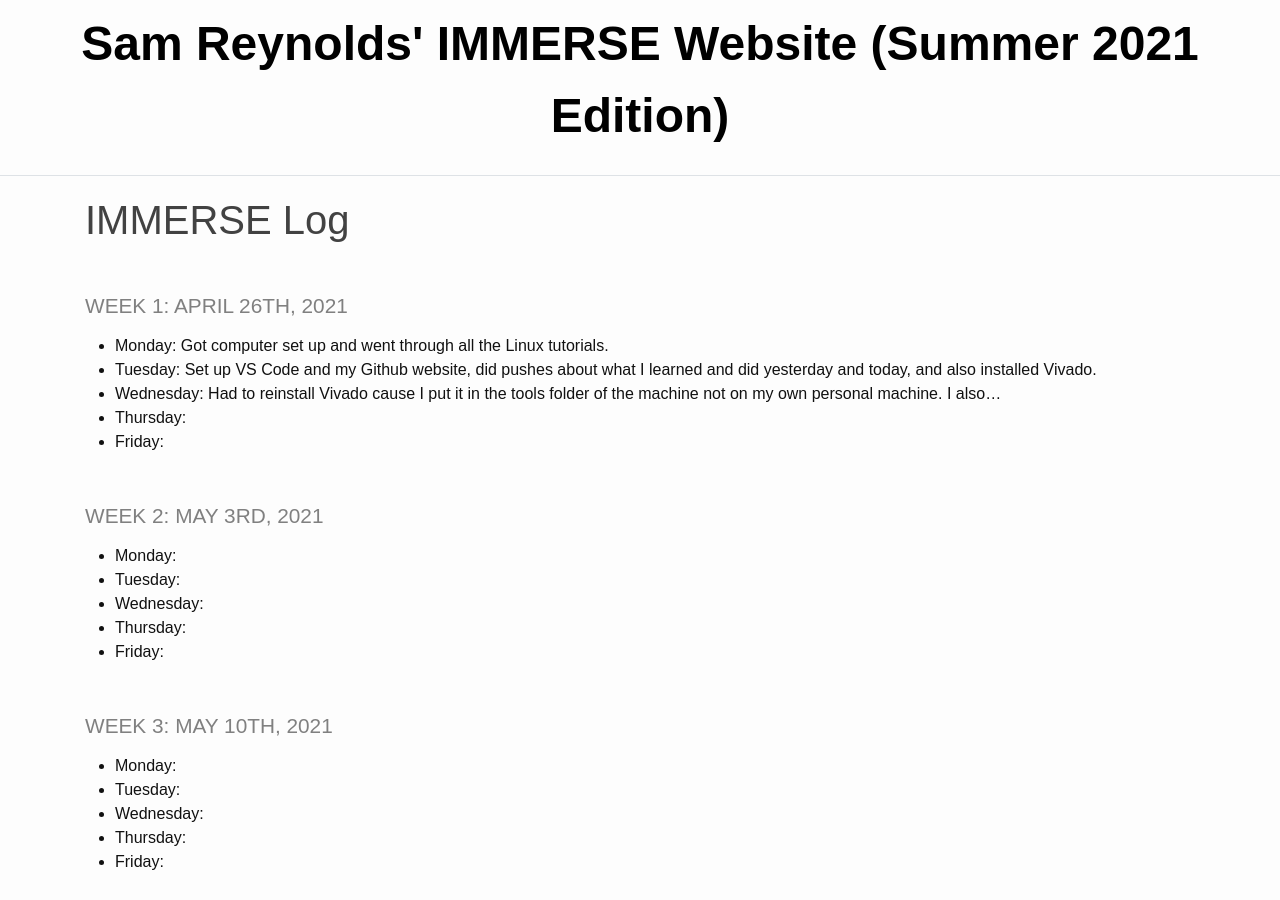
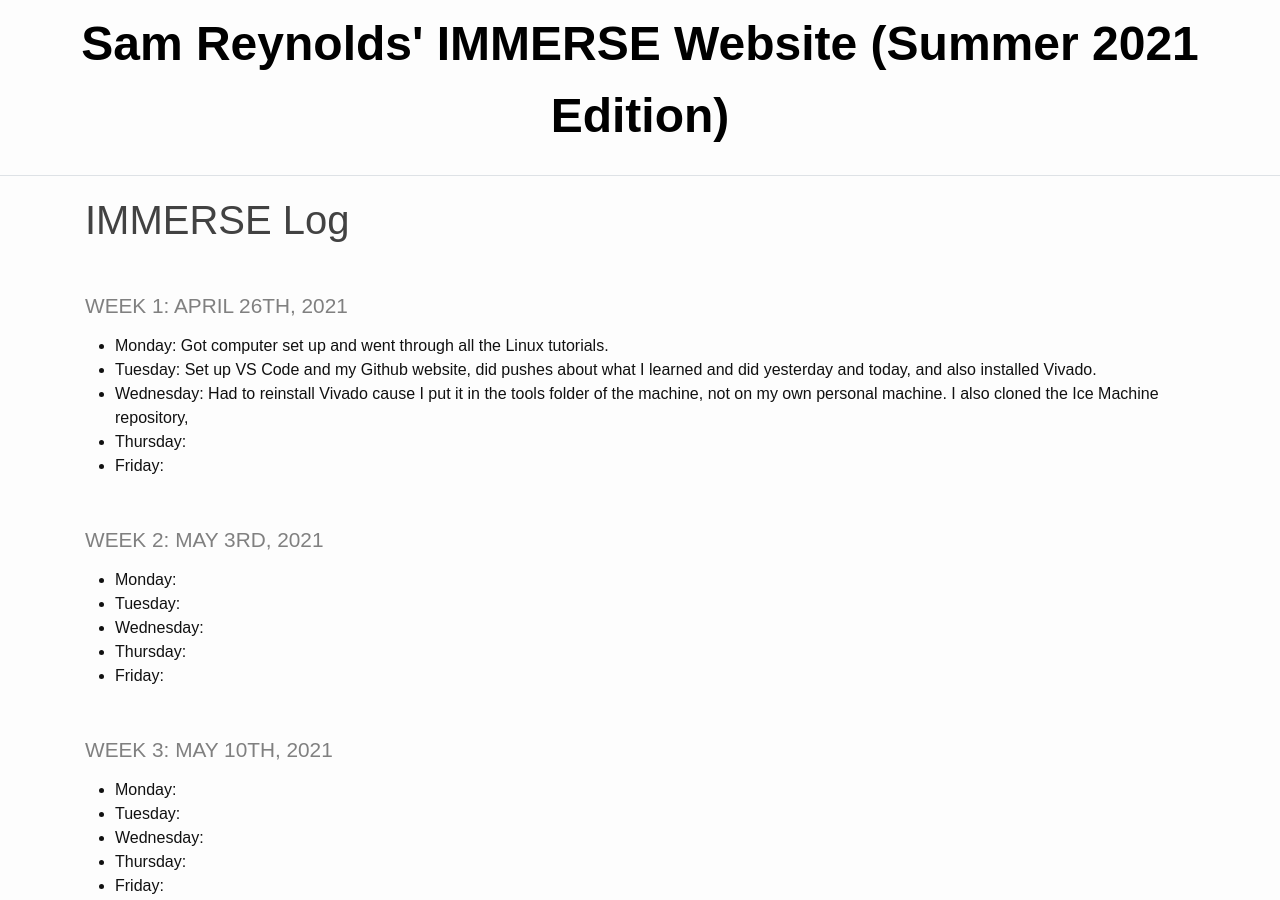
Before and after one commit to TheDHCreator/thedhcreator.github.io, a Jekyll site: the page built from _pages/log.md, in a window 1280 px wide and 900 px high. Built offline with Jekyll 4.4.1, drawn with Linux system fonts in a browser that asks for light colours.

Commit message:
more log updates

```diff
--- a/_pages/log.md
+++ b/_pages/log.md
@@ -7,7 +7,7 @@ title: IMMERSE Log
 
 * **Monday**: Got computer set up and went through all the Linux tutorials.
 * **Tuesday**: Set up VS Code and my Github website, did pushes about what I learned and did yesterday and today, and also installed Vivado.
-* **Wednesday**: Had to reinstall Vivado cause I put it in the tools folder of the machine not on my own personal machine. I also...
+* **Wednesday**: Had to reinstall Vivado cause I put it in the tools folder of the machine, not on my own personal machine. I also cloned the Ice Machine repository,
 * **Thursday**:
 * **Friday**:
 
```
